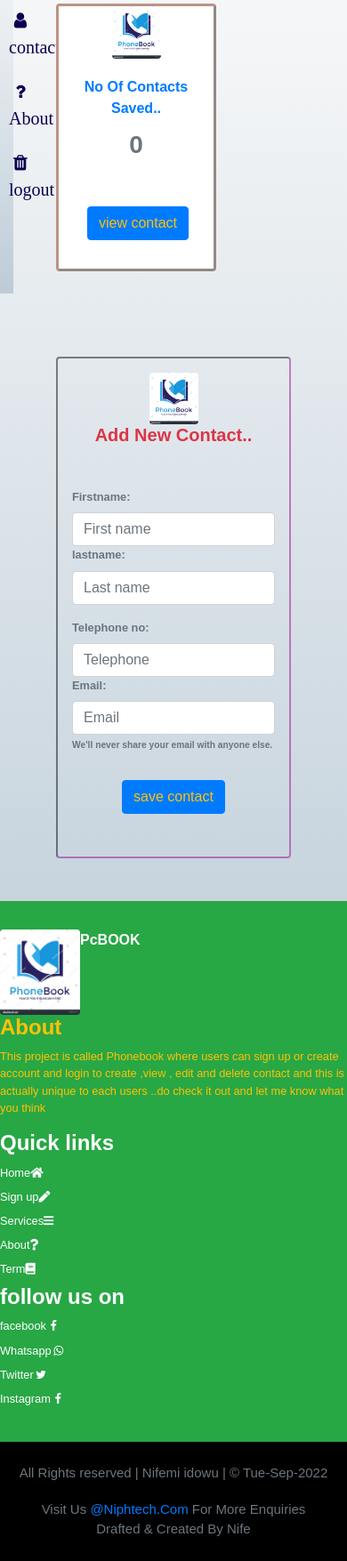
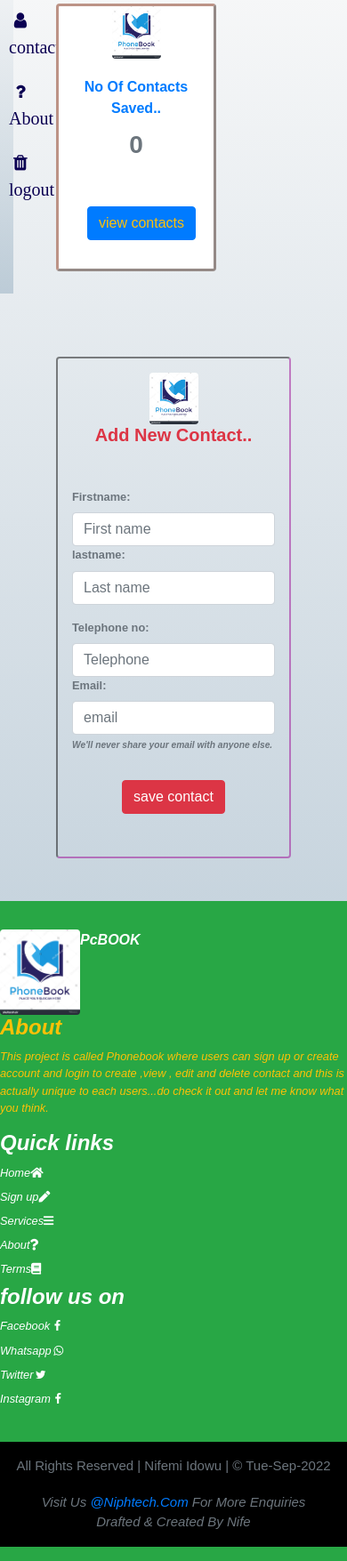
Before and after one commit to idowu-nifemi/PhoneBookProject, a PHP site: page /dashboard.php in a window 390 px wide. Shown: the part 219-1974 px from the top of the page at 89% size. Run offline with PHP 8.4, Linux system fonts and the light colour scheme; the visitor is signed in with stand-in values (Sample User, id 1); data that the repository does not hold is empty; some libraries are stand-ins or nearby versions.

Commit message:
just did a little editing.

```diff
--- a/css/syntax.css
+++ b/css/syntax.css
@@ -5,11 +5,6 @@
     box-sizing: border-box;
 }
 
-footer{
-  font-size: 15px;
-  background-color: black;
- /* background-size: 100%; */
-}
 
 .back-overlay {
    background:-moz-linear-gradient(top,#fafafa 0% ,rgba(152, 176, 194, 0.543) 100%);
@@ -27,3 +22,9 @@
     border: 3px outset rgba(115, 29, 2, 0.476);
     border-radius: 2px;
 }
+
+footer{
+  font-size: 15px;
+  background-color: black;
+ /* background-size: 100%; */
+}
--- a/dashboard.php
+++ b/dashboard.php
@@ -77,7 +77,6 @@
         if($conn->query($insert_account) === TRUE) {
           header('location:dashboard.php');
         } else {
-          //  error
           echo 'query error'.mysqli_error($conn);
           }
 
@@ -94,28 +93,29 @@
     <?php include('sidebar.php');?>
 
     <div class="back-overlay">
-        <!-- sidebar whether fixed,auto or responsive buh i will prefer a toggleable one -->
-        <div class="container">
+
+        <section class="container">
             <div class="row">
+
               <div class="col-md-6 mt-5 ">
-                <div class="card round rounded round2 m-5 w-50">
+                <div class="card rounded round2 m-5 w-50">
                   <img class=" img-fluid rounded d-block mx-auto mt-0" style="width: 55px;" src="img/phonebooklogo.png" alt="no thumbnails">
                     <div class="card-body  ">
                        <div class = "card-title text-center text-primary font-weight-bold text-capitalize">no of contacts saved..</div>
-                       <h3 class = " card-text text-center text-muted font-weight-bold"> <?php echo sizeof($tb_contacts);?></h3>
+                       <h3 class = "card-text text-center text-muted font-weight-bold"> <?php echo sizeof($tb_contacts);?></h3>
                     </div>
 
                     <div class="text-center m-4 p-2">
-                        <a class = "text-warning btn btn-primary" href="view_contact.php">view contact</a>
+                        <a class = "btn btn-primary text-warning" href="view_contact.php">view contacts</a>
                     </div>
                 </div>
               </div>
 
               <div class="col-md-6 ">
-                <form class = "small text-muted round rounded m-5 p-3 font-weight-bold" method="POST">
+                <form class = "round rounded small text-muted font-weight-bold m-5 p-3" method="POST">
 
                     <img class= "img-fluid rounded d-block mx-auto mt-0" style="width: 55px;" src="img/phonebooklogo.png" alt="no thumbnails">
-                    <h4 class = "display-5 text-center lead text-danger font-weight-bold text-capitalize">add new contact..</h4>
+                    <h4 class = "text-center lead text-danger font-weight-bold text-capitalize">add new contact..</h4>
 
                     <div class= "form-row form-group form-text mt-5">
                         <div class="col-md-6">
@@ -146,22 +146,23 @@
 
                         <div class="col-md-6">
                             <label class="">Email:</label>
-                            <input type="text" class="form-control" id ="email" name ="email" placeholder ="Email"value="<?php echo htmlspecialchars($_POST['email']); ?>">
+                            <input type="text" class="form-control" id ="email" name ="email" placeholder ="email"value="<?php echo htmlspecialchars($_POST['email']); ?>">
                             <div class="text-danger"><small><?php echo $errors['email']; ?></small></div>
-                            <small id="emailHelp" class="form-text font-weight-bold text-muted">We'll never share your email with anyone else.</small>
+                            <small id="emailHelp" class="form-text font-weight-bold font-italic text-muted">We'll never share your email with anyone else.</small>
                         </div>
                     </div>
 
                     <!-- for the save contact button -->
                     <div class="text-center m-4 p-2">
-                        <input class="btn btn-primary text-warning" type="submit" name="save_contact" value="save contact">
+                        <input class="btn btn-danger text-white" type="submit" name="save_contact" value="save contact">
                     </div>
 
                 </form>
               </div>
             </div>
-        </div>
+        </section>
     </div>
+
     <?php include('footer.php'); ?>
     <script>
      alert("<?php echo $errors['status']; ?>");
--- a/footer.php
+++ b/footer.php
@@ -1,5 +1,5 @@
 
-   <div class="jumbotron jumbotron-fluid bg-success m-0">
+   <div class="jumbotron jumbotron-fluid bg-success font-italic m-0">
         <div class="row">
             <div class="col-md-3">
                 <img style="width: 90px;" class="img-fluid rounded float-left" src="img/phonebooklogo.png" alt="no thumbnail">
@@ -7,10 +7,11 @@
                    <a href="index.php" class="text-white">PcBOOK</a>
                 </div>
             </div>
+
             <div class="col-md-3">
                 <h4 id ="about" class ="text-warning font-weight-bold">About</h4>
                 <p class="text-warning small">This project is called Phonebook where users can sign up or create account and login to
-                    create ,view , edit and delete contact and this is actually unique to each users ..do check it out and let me know what you think
+                    create ,view , edit and delete contact and this is actually unique to each users...do check it out and let me know what you think.
                  </p>
             </div>
 
@@ -20,14 +21,12 @@
                     <h6><a class="text-white small" href="signup.php">Sign up<i class="fas fa-pen"></i></a></h6>
                     <h6><a class="text-white small" href="#">Services<i class="fas fa-bars"></i></a></h6>
                     <h6><a class="text-white small" href="#about">About<i class="fas fa-question"></i></a></h6>
-                    <h6><a class="text-white small" href="#">Term<i class="fas fa-book"></i></a></h6>
-
+                    <h6><a class="text-white small" href="#">Terms<i class="fas fa-book"></i></a></h6>
             </div>
-
 
             <div class="col-md-3">
                     <h4 class="text-white font-weight-bold">follow us on</h4>
-                    <h6><a class="text-white small" href="#">facebook<i class="fa fa-fw fa-facebook"></i></a></h6>
+                    <h6><a class="text-white small" href="#">Facebook<i class="fa fa-fw fa-facebook"></i></a></h6>
                     <h6><a class="text-white small" href="#">Whatsapp<i class="fa fa-fw fa-whatsapp"></i></a></h6>
                     <h6><a class="text-white small" href="#">Twitter<i class="fa fa-fw fa-twitter"></i></a></h6>
                     <h6><a class="text-white small" href="#">Instagram<i class="fa fa-fw fa-facebook"></i></a></h6>
@@ -35,23 +34,21 @@
 
         </div>
     </div>
-    <footer class="text-center m-0 py-4 px-1">
 
+    <footer class="text-center m-0 py-3 px-2">
         <div class="row">
             <div class="col-md-3">
-            <div class="text-muted text-center"><p>All Rights reserved | Nifemi idowu | &copy; <?php echo date('D-M-Y'); ?></p></div>
+                <div class="text-muted text-center"><p>All Rights Reserved | Nifemi Idowu | &copy; <?php echo date('D-M-Y'); ?></p></div>
             </div>
 
             <div class="col-md-3"></div>
             <div class="col-md-3"></div>
 
-            <div class="col-md-3 text-capitalize text-muted text-center">
+            <div class="col-md-3 text-capitalize text-muted text-center font-italic">
                 <div class=""> visit us <a href=""> @Niphtech.com </a>for more enquiries</div>
                 <div class=""> Drafted & created by Nife</div>
             </div>
         </div>
-
-
     </footer>
   <!-- <script src="scripts/bootstrap.js"></script> -->
     <script src="https://code.jquery.com/jquery-3.2.1.slim.min.js" integrity="sha384-KJ3o2DKtIkvYIK3UENzmM7KCkRr/rE9/Qpg6aAZGJwFDMVNA/GpGFF93hXpG5KkN" crossorigin="anonymous"></script>
@@ -61,11 +58,12 @@
     <script src="https://cdn.datatables.net/1.11.5/js/jquery.dataTables.min.js"></script>
     <script src="https://cdn.datatables.net/1.11.5/js/dataTables.bootstrap4.min.js"></script>
 
-    <script>
+
+    <!-- <script>
         $(document).ready(function() {
         $('#data_table').DataTable();
      });
-    </script>
+    </script> -->
     <!-- <script type="text/javascript">
       function togglemenu(){
         document.getElementById('sidebar').classList.toggle('active');
--- a/header.php
+++ b/header.php
@@ -19,7 +19,7 @@
             <div class="navbar-brand">
                   <img class="img-fluid rounded float-left" style="width: 95px;" src="img/phonebooklogo.png" alt="no thumbnails">
                   <div class="float-left text-white font-weight-bold">
-                      <a href="index.php" class="text-white">PcBOOK</a>
+                      <a href="#about" class="text-white">PcBOOK</a>
                   </div>
             </div>
             <button class="navbar-toggler" data-toggle="collapse" data-target="#mainNav">
@@ -60,7 +60,7 @@
                     </li>
                   <?php } else {?>
                     <li class="nav-item">
-                      <a href="signout.php" class="nav-link active"><?php echo ucwords($fullname)?><i class="fas fa-user"></i> | Sign Out<i class="fas fa-trash"></i></a>
+                      <a href="signout.php" class="nav-link active">welcome! <?php echo ucwords($fullname)?><i class="fas fa-user"></i> | Sign Out<i class="fas fa-trash"></i></a>
                     </li>
                   <?php } ?>
 
--- a/view_contact.php
+++ b/view_contact.php
@@ -50,7 +50,7 @@
          <table class ="table table-striped table-bordered table-hover border m-3 p-5" id="data_table" >
                <thead class="thead-dark">
                   <tr class ="text-muted font-weight-bold p-5 m-5">
-                        <h3 class=" text-warning lead font-weight-bold text-capitalize text-center text-capitalize">My contacts.</h3>
+                     <h3 class=" text-muted lead font-weight-bold text-capitalize text-center text-capitalize">My contacts</h3>
                      <img class=" img-fluid rounded d-block mx-auto mt-0" style="width: 55px;" src="img/phonebooklogo.png" alt="no thumbnails">
 
                      <th>Firstname</th>
```
Also changed, not shown: index.php (+9 -12 lines), signup.php (+12 -14 lines). Lines whose indentation alone changed are shown as unchanged.
